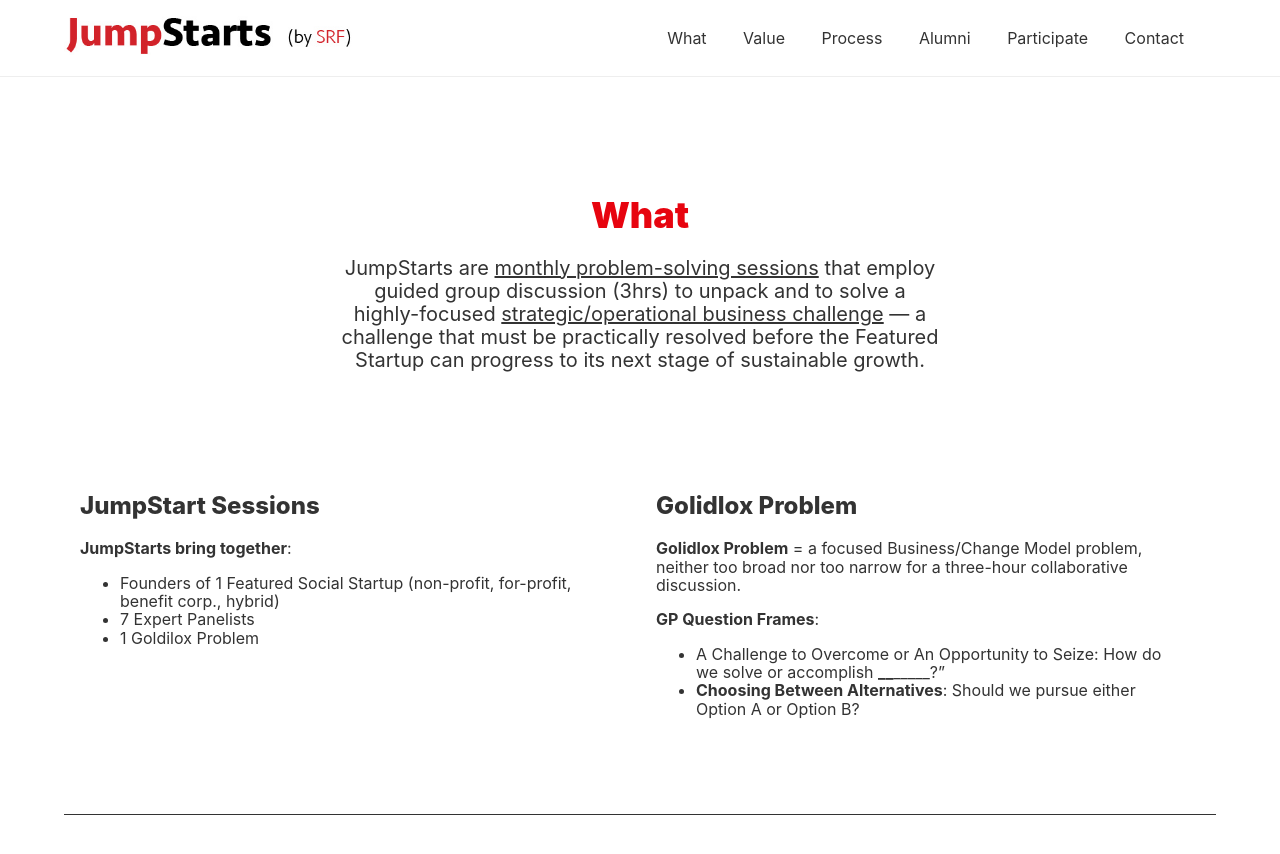
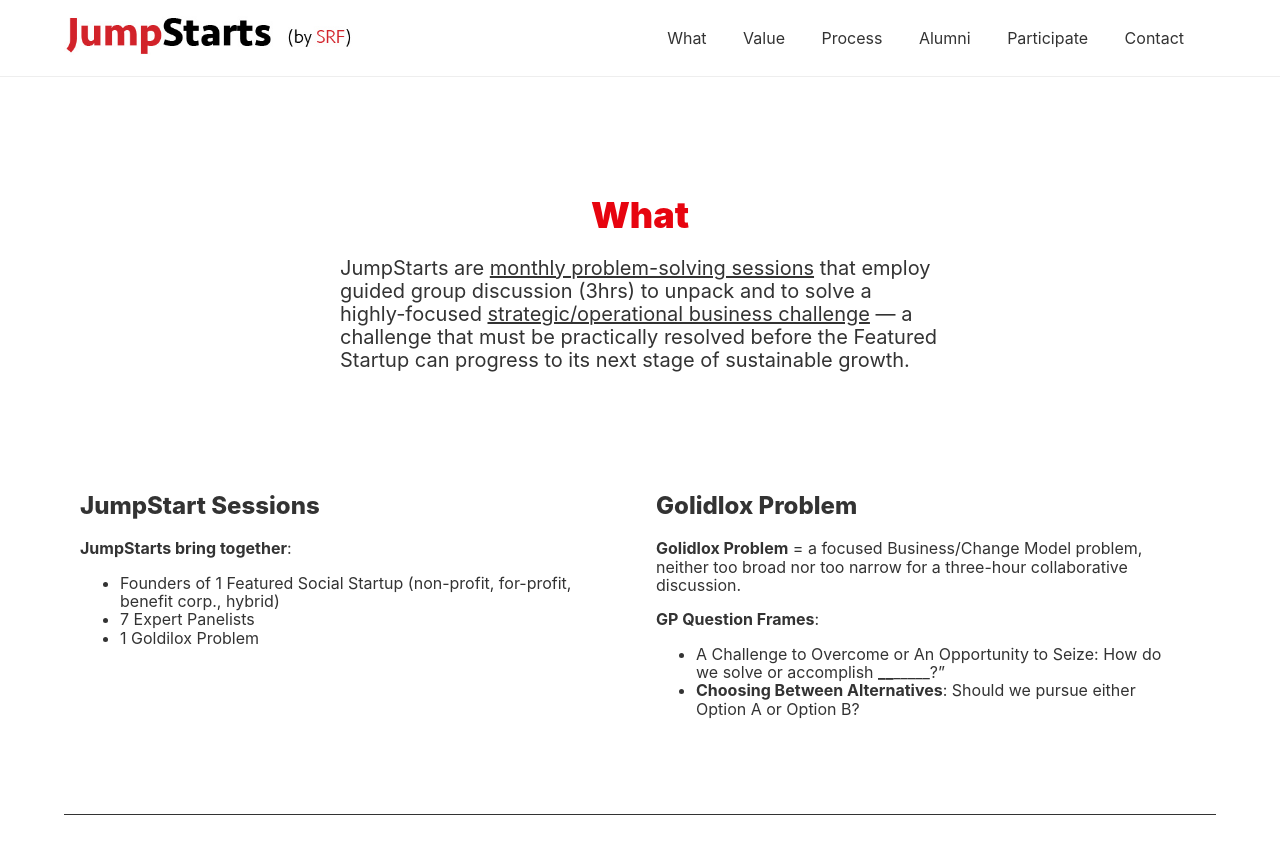
Before and after one commit to aaronergreen/jumpstarts, a Jekyll site: the page built from index.html, in a window 1280 px wide and 900 px high, scrolled down 690 px. Shown: the top 854 px of the window. Built offline with Jekyll 4.4.1, drawn with Linux system fonts in a browser that asks for light colours.

Commit message:
text-align left

```diff
--- a/_layouts/home.html
+++ b/_layouts/home.html
@@ -17,7 +17,7 @@
           {{ object.title | markdownify | remove: '<p>' | remove: '</p>'  }}
         </h1>
         {% if object.content %}
-          <div class="f4 center measure link">
+          <div class="f4 center tl measure link">
             {{ object.content | markdownify }}
           </div>
         {% endif %}
```
